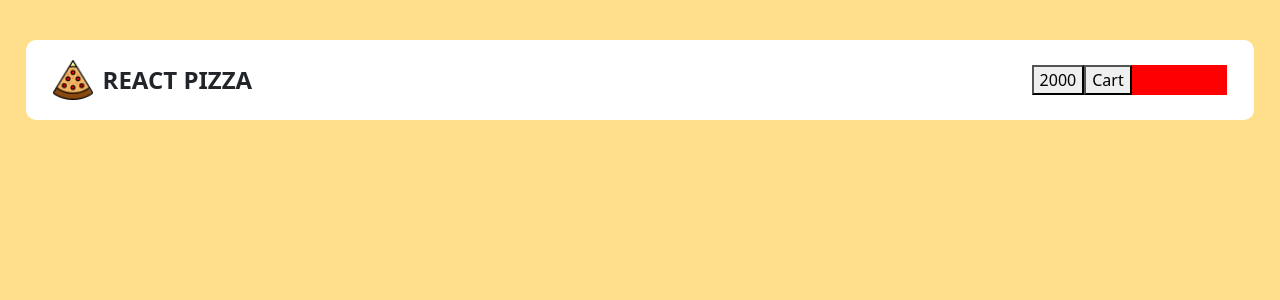
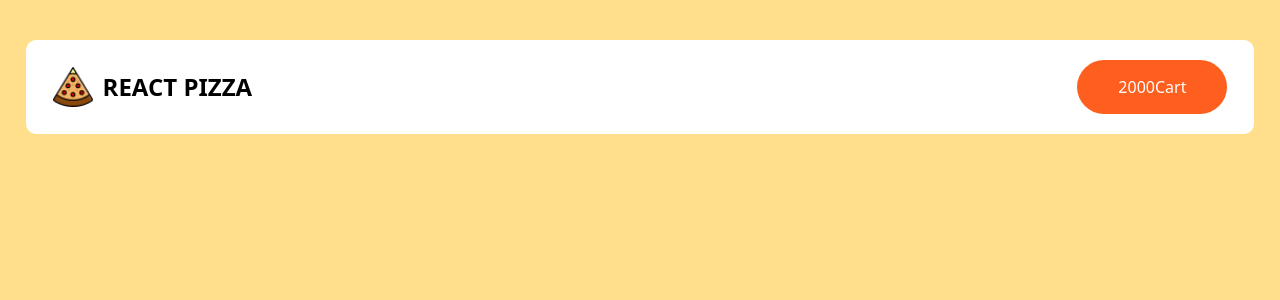
Before and after one commit to gavryk/pizza-app, a React (Create React App) app: page / in a window 1280 px wide. Shown: the top 300 px of the page. Built offline with nearby package versions, Linux system fonts and the light colour scheme.

Commit message:
some style for header

```diff
--- a/package.json
+++ b/package.json
@@ -10,6 +10,7 @@
     "node-sass": "^6.0.1",
     "react": "^17.0.2",
     "react-dom": "^17.0.2",
+    "react-router-dom": "^5.3.0",
     "react-scripts": "4.0.3",
     "web-vitals": "^1.1.2"
   },
--- a/src/App.js
+++ b/src/App.js
@@ -6,6 +6,7 @@ const App = () => {
         <div className="app_wrapper">
            <div className="container-fluid">
                <Header />
+
            </div>
         </div>
     );
--- a/src/components/Header/Header.jsx
+++ b/src/components/Header/Header.jsx
@@ -1,19 +1,22 @@
 import React from "react";
 import style from './Header.module.scss';
 import logo from '../../assets/img/pizza-logo.png';
+import {NavLink} from "react-router-dom";
 
 const Header = () => {
     return (
         <div className={style.header}>
             <div className={`${style.headerWrapper} d-flex justify-content-between align-items-center`}>
-                <div className={`${style.logo} col-6`}>
+                <NavLink to='/' className={`${style.logo} col-6`}>
                     <img src={ logo } alt="Logo"/>
                     <h4>REACT PIZZA</h4>
-                </div>
+                </NavLink>
 
-                <div className={`${style.headerButton} col-2`}>
-                    <button>2000</button>
-                    <button>Cart</button>
+                <div className={`${style.headerButton} col-2 d-flex justify-content-end`}>
+                    <button type='button' className='btn'>
+                        <span>2000</span>
+                        <span>Cart</span>
+                    </button>
                 </div>
             </div>
         </div>
--- a/src/components/Header/Header.module.scss
+++ b/src/components/Header/Header.module.scss
@@ -4,6 +4,12 @@
     .logo {
       display: flex;
       align-items: center;
+      color: #000;
+      text-decoration: none;
+      transition: all .4s ease-in-out;
+      &:hover {
+        opacity: .8;
+      }
       img {
         flex-basis: 40px;
         max-width: 40px;
@@ -16,7 +22,17 @@
       }
     }
     .headerButton {
-      background: red;
+      button {
+        background: #FE5F1E;
+        border-radius: 30px;
+        border: none;
+        outline: none;
+        padding: 15px;
+        min-width: 150px;
+        span {
+          color: #fff;
+        }
+      }
     }
   }
 }
--- a/src/index.js
+++ b/src/index.js
@@ -2,10 +2,11 @@ import React from 'react';
 import 'bootstrap/dist/css/bootstrap.min.css'
 import ReactDOM from 'react-dom';
 import App from './App';
+import {BrowserRouter as Router} from "react-router-dom";
 
 ReactDOM.render(
-  <React.StrictMode>
-    <App />
-  </React.StrictMode>,
+    <Router>
+        <App />
+    </Router>,
   document.getElementById('root')
 );
```
Also changed, not shown: 1 other file (tests, documents, lock files or other folders).
